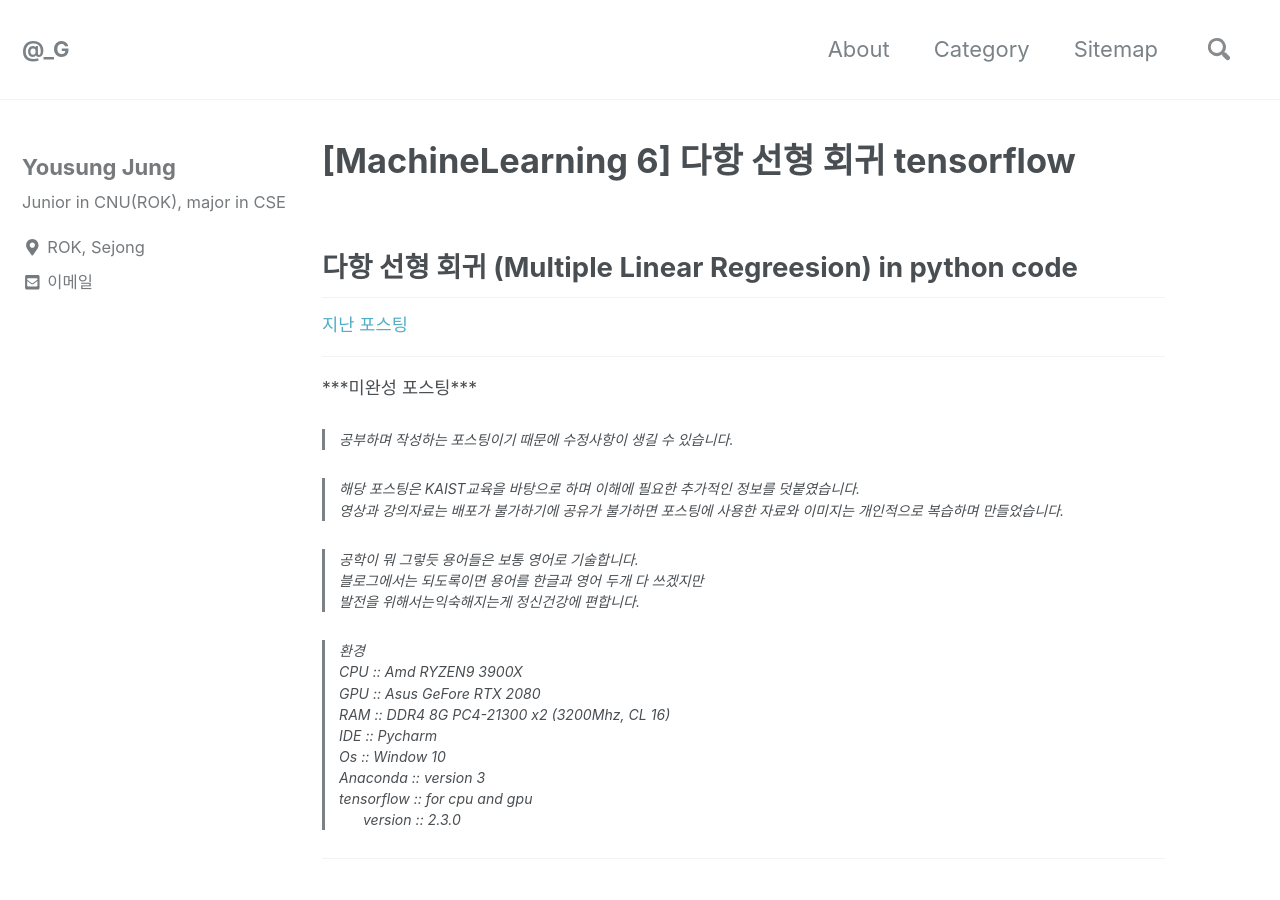
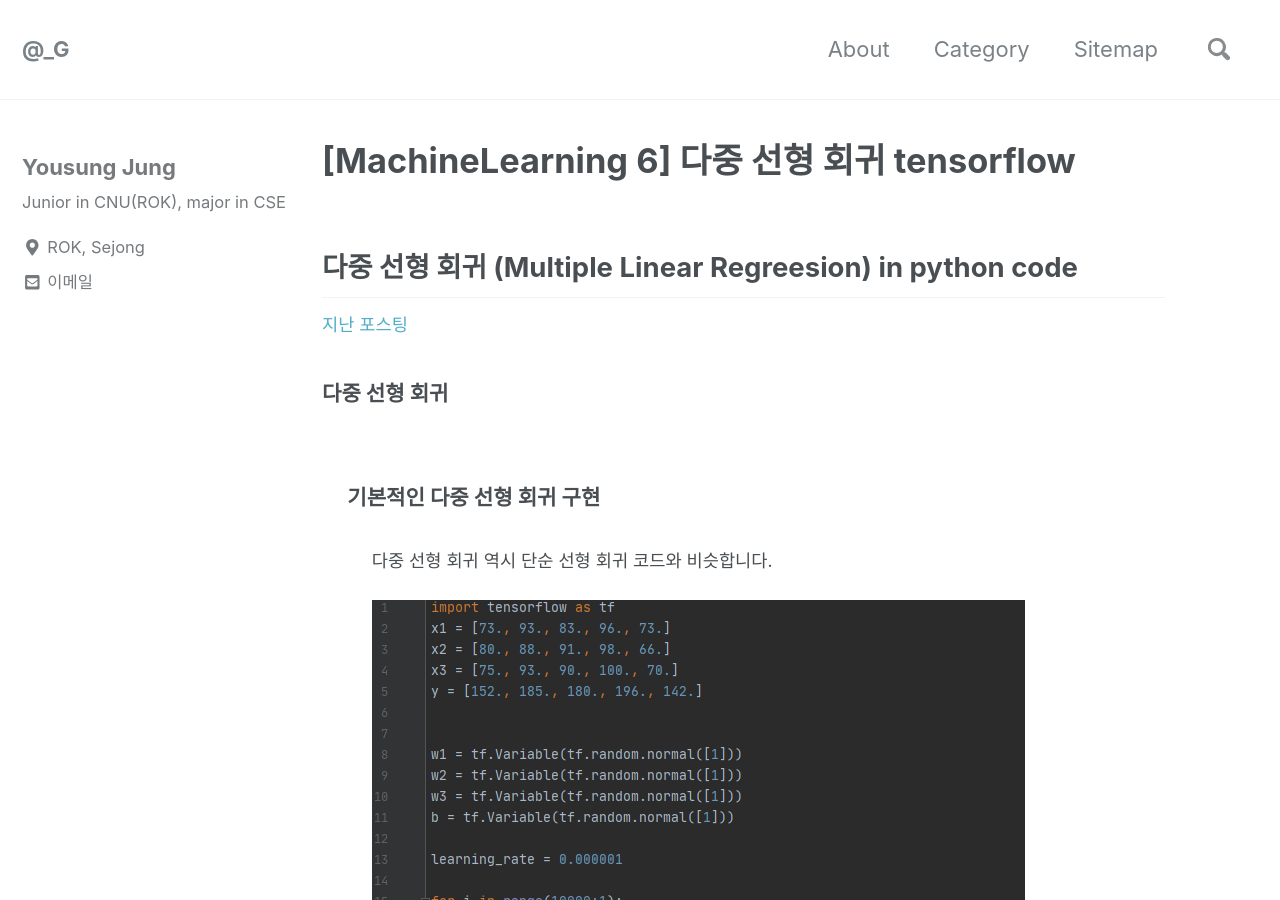
Before and after one commit to can019/can019.github.io, a Jekyll site: the page built from _posts/2020-09-02-MachineLearning-AI-6.md, in a window 1280 px wide and 900 px high. Built offline with Jekyll 4.4.1, drawn with Linux system fonts in a browser that asks for light colours; nearby versions of some CDN libraries.

Commit message:
다중 선형 회귀 기본 code

```diff
--- a/_posts/2020-09-02-MachineLearning-AI-6.md
+++ b/_posts/2020-09-02-MachineLearning-AI-6.md
@@ -1,15 +1,24 @@
 ---
-title: "[MachineLearning 6] 다항 선형 회귀 tensorflow"
+title: "[MachineLearning 6] 다중 선형 회귀 tensorflow"
 date: 2020-09-02 21:00:15 -0400
 categories: MachineLearning DataAnalyze
 ---
-## 다항 선형 회귀 (Multiple Linear Regreesion) in python code
+## 다중 선형 회귀 (Multiple Linear Regreesion) in python code
 
 
 <div style = "font-size :0.8em"><!--Largest-->
   <a href = "https://can019.github.io/machinelearning/dataanalyze/MachineLearning-AI-5/">지난 포스팅</a><br/>
   <div><!--chapter1-->
-
+    <h3 style = "font-size :1.2em"> 다중 선형 회귀</h3><br/>
+    	<div style = "margin-left : 3%">
+		      <div><!--chapter2-->
+    	       <h3 style = "font-size :1.2em"> 기본적인 다중 선형 회귀 구현</h3><br/>
+    				 <div style = "margin-left : 3%">
+                    다중 선형 회귀 역시 단순 선형 회귀 코드와 비슷합니다.<br/><br/>
+					          <img src="/assets/photos/machineLearning6/multiple_linear_regression_code.png"><br/><br/>
+  			     </div>
+  		  </div><!--chapter2-->
+	   </div>
   </div><!--chapter1-->
  <hr/>
     ***미완성 포스팅***<br/>
```
Also changed, not shown: assets/photos/machineLearning6/multiple_linear_regression_code.png (added).
